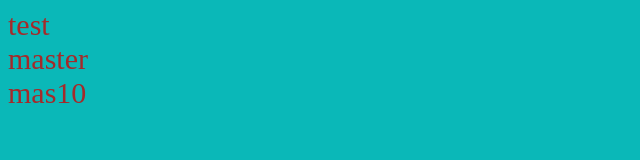
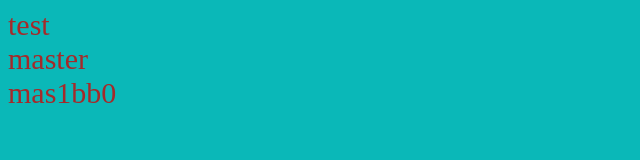
Before and after one commit to Mihon0623/project1, a plain HTML site: page index.html in a window 1280 px wide. Shown: the full height of the page, 0-640 px from the left. Drawn offline with Linux system fonts and the light colour scheme.

Commit message:
kommit cloneccccccc

```diff
--- a/index.html
+++ b/index.html
@@ -10,7 +10,7 @@
 
     <div class="g1">test</div>
     <div class="g1">master</div>
-    <div class="g1">mas10</div>
+    <div class="g1">mas1bb0</div>
 
 
 
```
